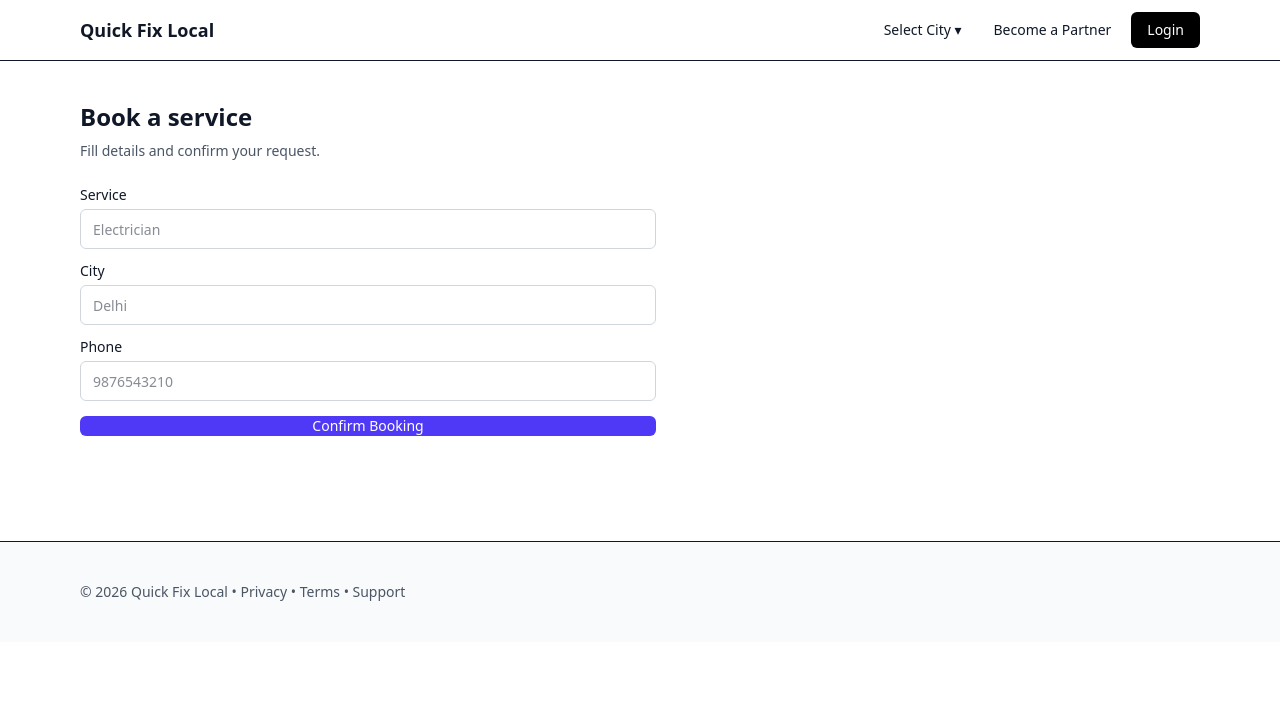
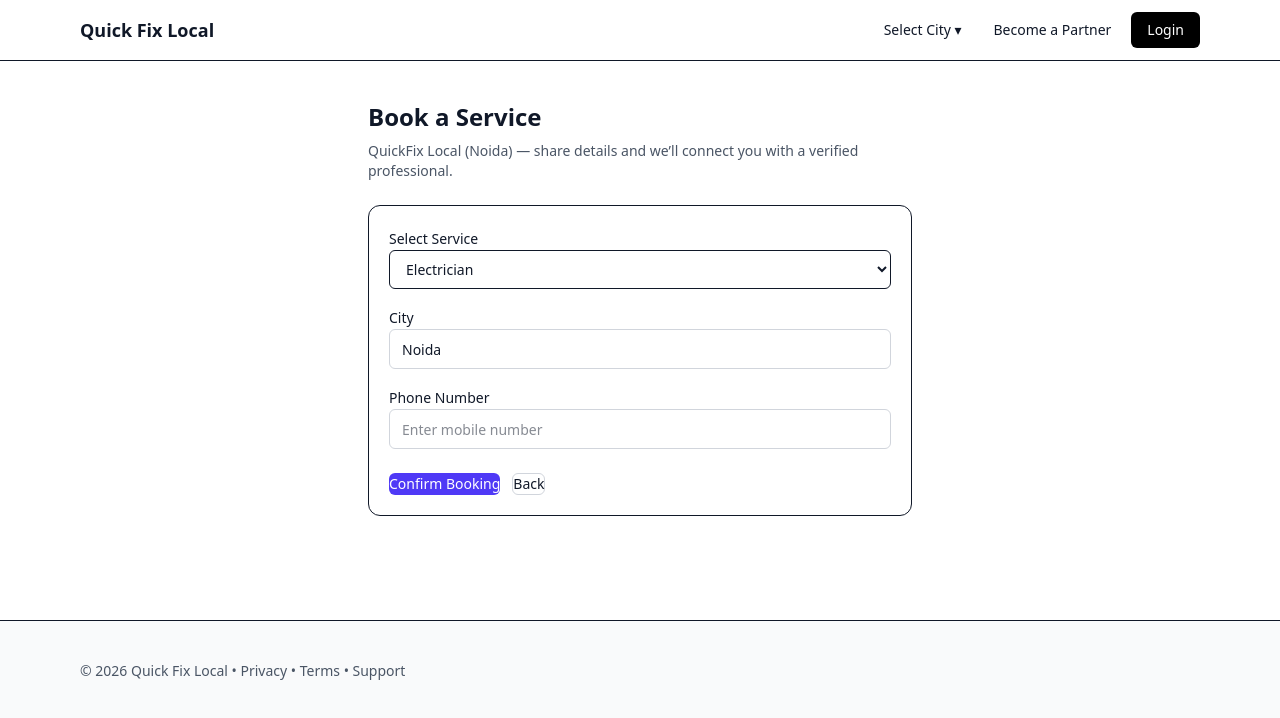
Before and after one commit to adarsh39565-hue/quickfixlocal, a Next.js app: page /book in a window 1280 px wide. Shown: the top 718 px of the page. Built offline with nearby package versions, Linux system fonts and the light colour scheme.

Commit message:
Update page.tsx

```diff
--- a/app/book/page.tsx
+++ b/app/book/page.tsx
@@ -1,55 +1,97 @@
 "use client";
 
-import { useSearchParams, useRouter } from "next/navigation";
+export const dynamic = "force-dynamic";
+
+import { Suspense, useMemo, useState } from "react";
+import { useRouter, useSearchParams } from "next/navigation";
 import { Button } from "../../components/ui/button";
 import { Input } from "../../components/ui/input";
-import { useState } from "react";
 
-export default function BookPage() {
+function BookInner() {
+  const router = useRouter();
   const params = useSearchParams();
-  const router = useRouter();
 
+  // OPTIONAL: if you pass ?service=Electrician from homepage, it will prefill
   const serviceFromUrl = params.get("service") ?? "";
-  const cityFromUrl = params.get("city") ?? "";
 
-  const [service, setService] = useState(serviceFromUrl);
-  const [city, setCity] = useState(cityFromUrl);
+  const services = useMemo(
+    () => ["Electrician", "Plumber", "AC Repair", "Home Cleaning", "Appliance Repair", "Painting"],
+    []
+  );
+
+  const [service, setService] = useState(serviceFromUrl || services[0]);
+  const [city, setCity] = useState("Noida");
   const [phone, setPhone] = useState("");
 
-  function submit() {
-    // For now just show confirmation screen (later connect Supabase)
-    router.push(
-      `/book/confirm?service=${encodeURIComponent(service)}&city=${encodeURIComponent(
-        city
-      )}&phone=${encodeURIComponent(phone)}`
-    );
+  function onSubmit(e: React.FormEvent) {
+    e.preventDefault();
+
+    const url =
+      `/book/confirm?service=${encodeURIComponent(service)}` +
+      `&city=${encodeURIComponent(city)}` +
+      `&phone=${encodeURIComponent(phone)}`;
+
+    router.push(url);
   }
 
   return (
-    <div className="py-10 max-w-xl">
-      <h1 className="text-2xl font-semibold">Book a service</h1>
-      <p className="mt-2 text-sm text-gray-600">Fill details and confirm your request.</p>
+    <div className="py-10 max-w-xl mx-auto px-4">
+      <h1 className="text-2xl font-semibold">Book a Service</h1>
+      <p className="mt-2 text-sm text-gray-600">
+        QuickFix Local (Noida) — share details and we’ll connect you with a verified professional.
+      </p>
 
-      <div className="mt-6 space-y-3">
-        <div>
-          <div className="text-sm font-medium mb-1">Service</div>
-          <Input value={service} onChange={(e) => setService(e.target.value)} placeholder="Electrician" />
+      <form onSubmit={onSubmit} className="mt-6 space-y-4 rounded-xl border bg-white p-5">
+        <div className="space-y-2">
+          <label className="text-sm font-medium">Select Service</label>
+          <select
+            value={service}
+            onChange={(e) => setService(e.target.value)}
+            className="w-full rounded-md border px-3 py-2 text-sm"
+          >
+            {services.map((s) => (
+              <option key={s} value={s}>
+                {s}
+              </option>
+            ))}
+          </select>
         </div>
 
-        <div>
-          <div className="text-sm font-medium mb-1">City</div>
-          <Input value={city} onChange={(e) => setCity(e.target.value)} placeholder="Delhi" />
+        <div className="space-y-2">
+          <label className="text-sm font-medium">City</label>
+          <Input value={city} onChange={(e) => setCity(e.target.value)} placeholder="Noida" />
         </div>
 
-        <div>
-          <div className="text-sm font-medium mb-1">Phone</div>
-          <Input value={phone} onChange={(e) => setPhone(e.target.value)} placeholder="9876543210" />
+        <div className="space-y-2">
+          <label className="text-sm font-medium">Phone Number</label>
+          <Input
+            value={phone}
+            onChange={(e) => setPhone(e.target.value)}
+            placeholder="Enter mobile number"
+          />
         </div>
 
-        <Button className="w-full" onClick={submit}>
-          Confirm Booking
-        </Button>
-      </div>
+        <div className="pt-2 flex gap-3">
+          <Button type="submit">Confirm Booking</Button>
+          <Button type="button" variant="outline" onClick={() => router.push("/")}>
+            Back
+          </Button>
+        </div>
+      </form>
     </div>
   );
 }
+
+export default function BookPage() {
+  return (
+    <Suspense
+      fallback={
+        <div className="py-10 max-w-xl mx-auto px-4 text-sm text-gray-600">
+          Loading booking page...
+        </div>
+      }
+    >
+      <BookInner />
+    </Suspense>
+  );
+}
```
